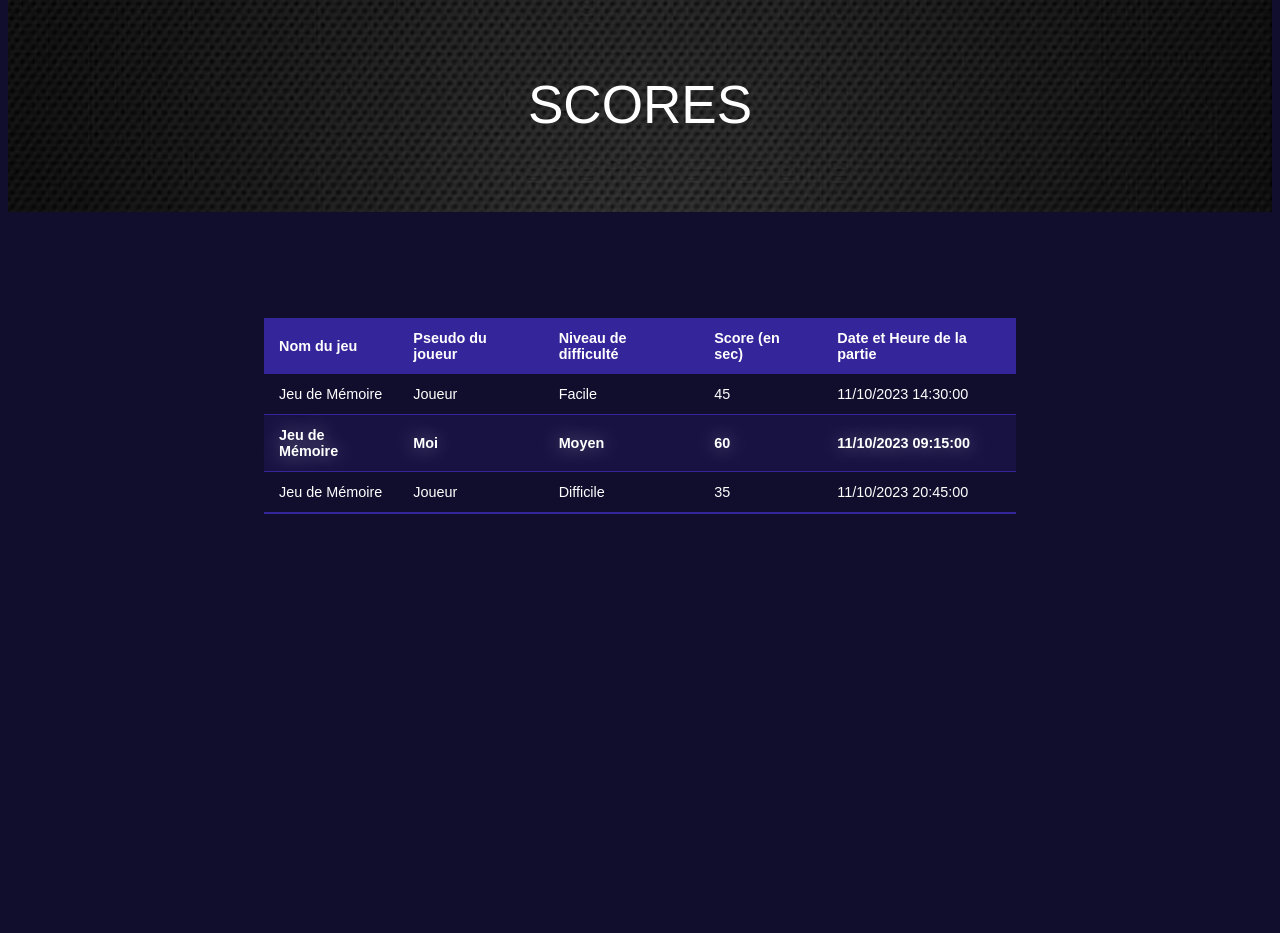
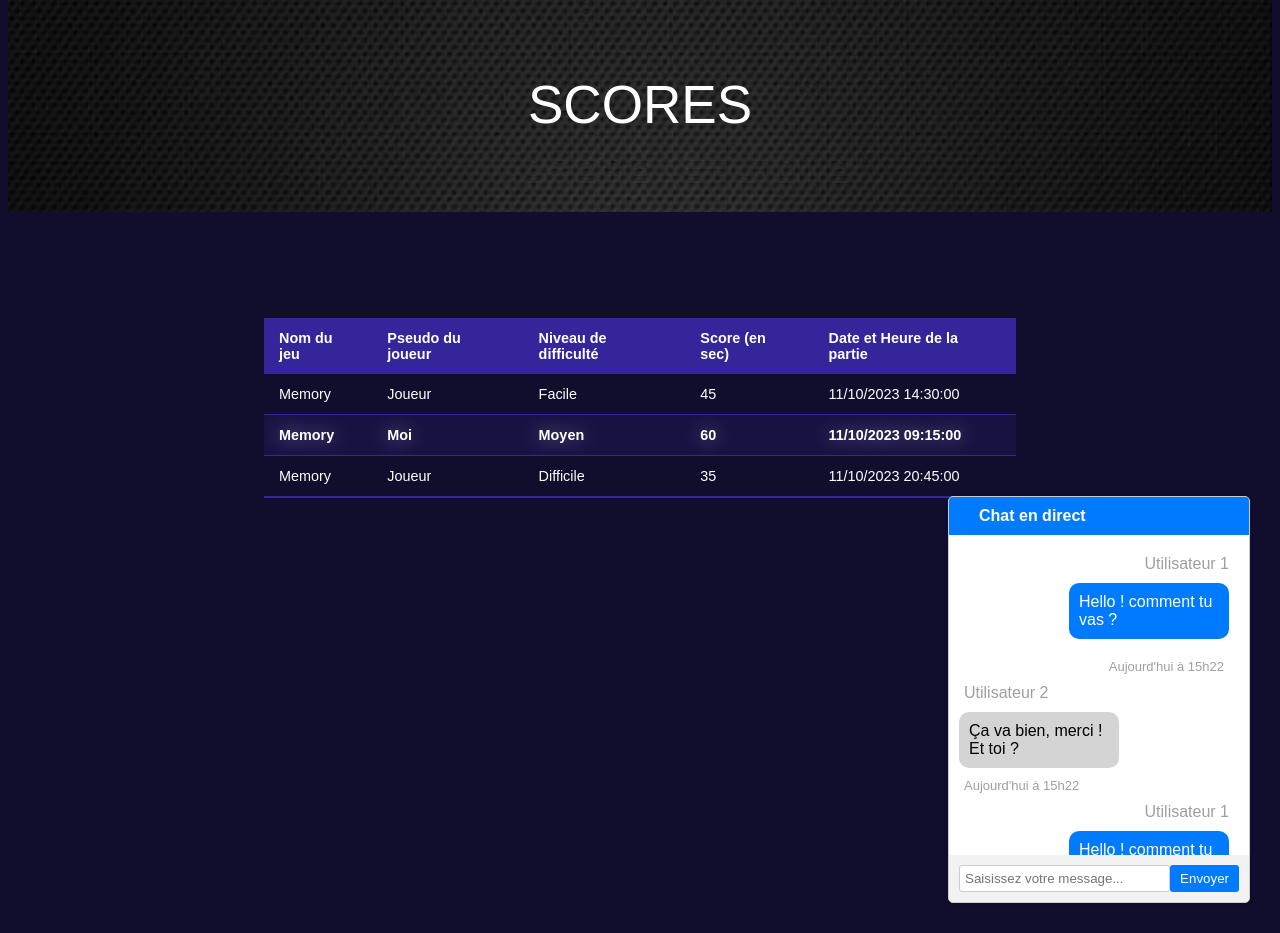
Before and after one commit to KasutoSoei/Projet-FLASH, a PHP site: page /scores.html in a window 1280 px wide. Shown: the part 128-1061 px from the top of the page. Run offline with PHP 8.4, Linux system fonts and the light colour scheme.

Commit message:
ajout de la chatbox

```diff
--- a/assets/css/score.css
+++ b/assets/css/score.css
@@ -58,3 +58,136 @@ body {
     background-color: rgba(52, 37, 154, 0.20);
     text-shadow: 0 0 20px rgba(255, 255, 255, 0.50);
 }
+
+.chat-container {
+
+    bottom: 10px;
+    right: 30px;
+    position: fixed;
+    width: 300px;
+    margin: 20px auto;
+    background-color: #fff;
+    border: 1px solid #ccc;
+    border-radius: 5px;
+    box-shadow: 0 0 5px rgba(0, 0, 0, 0.1);
+    overflow: hidden;
+}
+
+.chat-header {
+    background-color: #007bff;
+    color: #fff;
+    padding: 10px;
+    text-align: left;
+    padding-left: 30px;
+    font-weight: bold;
+}
+
+.chat-messages {
+    padding: 10px;
+    max-height: 300px;
+    overflow-y: scroll;
+}
+
+.message {
+    color: black;
+    margin-bottom: 10px;
+}
+
+.message2 {
+    color: black;
+    margin-bottom: 10px;
+}
+
+.test {
+    display: flex;
+    justify-content: flex-end;
+}
+
+
+.message-sender {
+    margin-top: 10px;
+    margin-bottom: 10px;
+    margin-right: 10px;
+    text-align: right;
+    color: rgb(161, 158, 158);
+}
+
+.message-sender2 {
+    padding-left: 5px;
+    max-width: 50%;
+    border-radius: 5px;
+    margin-top: 10px;
+    margin-bottom: 10px;
+    text-align: left;
+    color: rgb(161, 158, 158);
+}
+
+.date {
+    padding-right: 15px;
+    margin-top: 10px;
+    margin-bottom: 10px;
+    text-align: right;
+    font-size: small;
+    color: rgb(161, 158, 158);
+}
+
+.date2 {
+    padding-left: 5px;
+    width: 50%;
+    border-radius: 5px;
+    margin-top: 10px;
+    margin-bottom: 10px;
+    text-align: left;
+    font-size: small;
+    color: rgb(161, 158, 158);
+}
+
+
+
+.chat-input {
+    padding: 10px;
+    display: flex;
+    justify-content: space-between;
+    background-color: #f2f2f2;
+}
+
+.message-content {
+    max-width: 50%;
+    width: fit-content;
+    border-radius: 10px;
+    padding: 10px;
+    margin-right: 10px;
+    margin-bottom: 10px;
+
+
+    color: white;
+    background-color: #007bff;
+}
+
+.message-content2 {
+    max-width: 50%;
+    width: fit-content;
+    border-radius: 10px;
+    padding: 10px;
+    margin-bottom: 100px;
+    background-color: rgb(212, 212, 212);
+    text-align: left;
+    color: black;
+    margin-bottom: 10px;
+}
+
+#message-input {
+    flex: 1;
+    padding: 5px;
+    border: 1px solid #ccc;
+    border-radius: 3px;
+}
+
+#send-button {
+    background-color: #007bff;
+    color: #fff;
+    border: none;
+    border-radius: 3px;
+    padding: 5px 10px;
+    cursor: pointer;
+}
--- a/scores.html
+++ b/scores.html
@@ -45,28 +45,76 @@
             </thead>
             <tbody>
                 <tr>
-                    <td>Jeu de Mémoire</td>
+                    <td>Memory</td>
                     <td>Joueur</td>
                     <td>Facile</td>
                     <td>45</td>
                     <td>11/10/2023 14:30:00</td>
                 </tr>
                 <tr class="active-row">
-                    <td>Jeu de Mémoire</td>
+                    <td>Memory</td>
                     <td>Moi</td>
                     <td>Moyen</td>
                     <td>60</td>
                     <td>11/10/2023 09:15:00</td>
                 </tr>
                 <tr>
-                    <td>Jeu de Mémoire</td>
+                    <td>Memory</td>
                     <td>Joueur</td>
                     <td>Difficile</td>
                     <td>35</td>
                     <td>11/10/2023 20:45:00</td>
                 </tr>
             </tbody>
-
         </table>
     </div>
+
+
+    <div class="chat-container">
+        <div class="chat-header">
+            Chat en direct
+        </div>
+        <div class="chat-messages">
+        <!-- Ajoutez d'autres messages ici -->
+            <div class="message">
+                <div class="message-sender">Utilisateur 1</div>
+                <div class="test">
+                    <div class="message-content">Hello ! comment tu vas ?</div>
+                </div>
+                <div class="date">Aujourd'hui à 15h22</div>
+            </div>
+            <div class="message2">
+                <div class="message-sender2">Utilisateur 2</div>
+                <div class="message-content2">Ça va bien, merci ! Et toi ?</div>
+                <div class="date2">Aujourd'hui à 15h22</div>
+
+            </div>
+            <div class="message">
+                <div class="message-sender">Utilisateur 1</div>
+                <div class="test">
+                    <div class="message-content">Hello ! comment tu vas ?</div>
+                </div>
+                <div class="date">Aujourd'hui à 15h22</div>
+
+            </div>
+            <div class="message2">
+                <div class="message-sender2">Utilisateur 2</div>
+                <div class="message-content2">Et toi ?</div>
+                <div class="date2">Aujourd'hui à 15h22</div>
+
+            </div>
+            <div class="message">
+                <div class="message-sender">Utilisateur 2</div>
+                <div class="test">
+                    <div class="message-content">Et toi ?</div>
+                </div>
+                <div class="date">Aujourd'hui à 15h22</div>
+            </div>
+        <!-- Ajoutez d'autres messages ici -->
+            </div>
+        <div class="chat-input">
+            <input type="text" id="message-input" placeholder="Saisissez votre message...">
+            <button id="send-button">Envoyer</button>
+        </div>
+    </div>
 </body>
```
